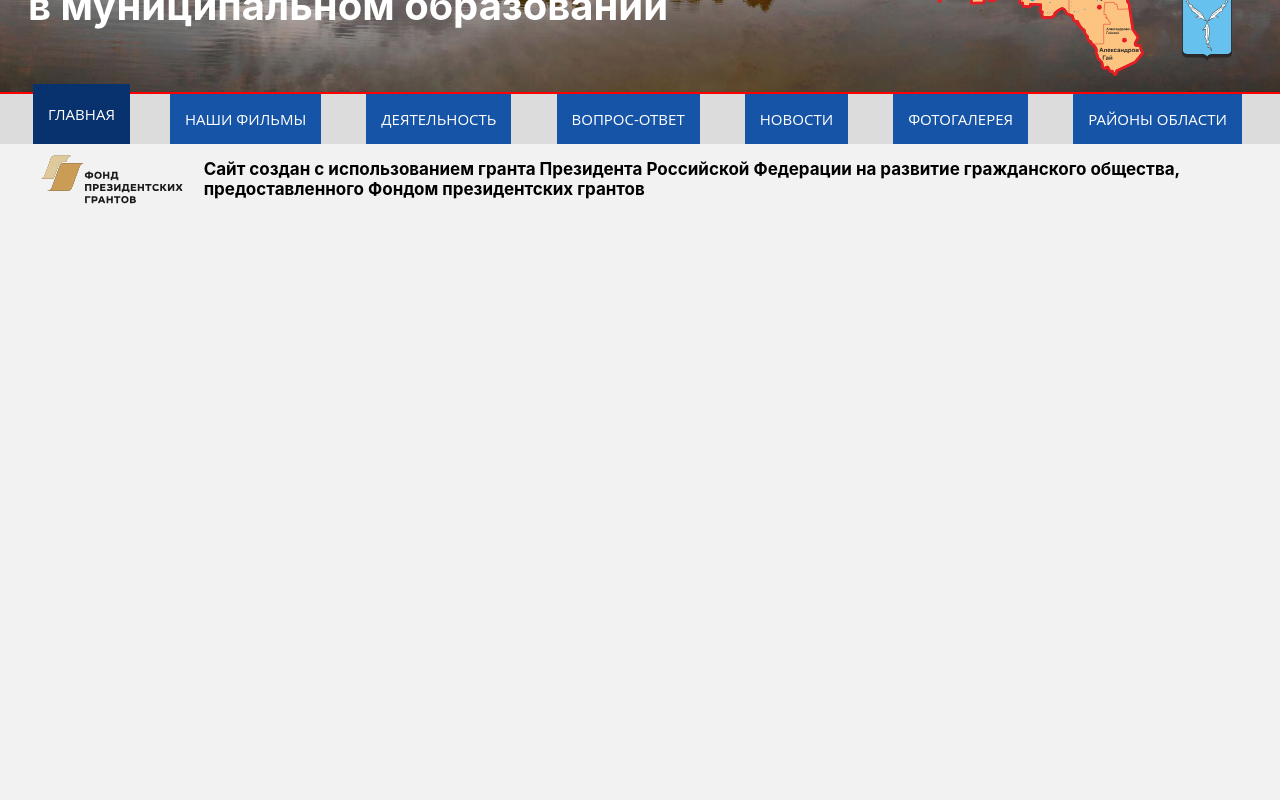
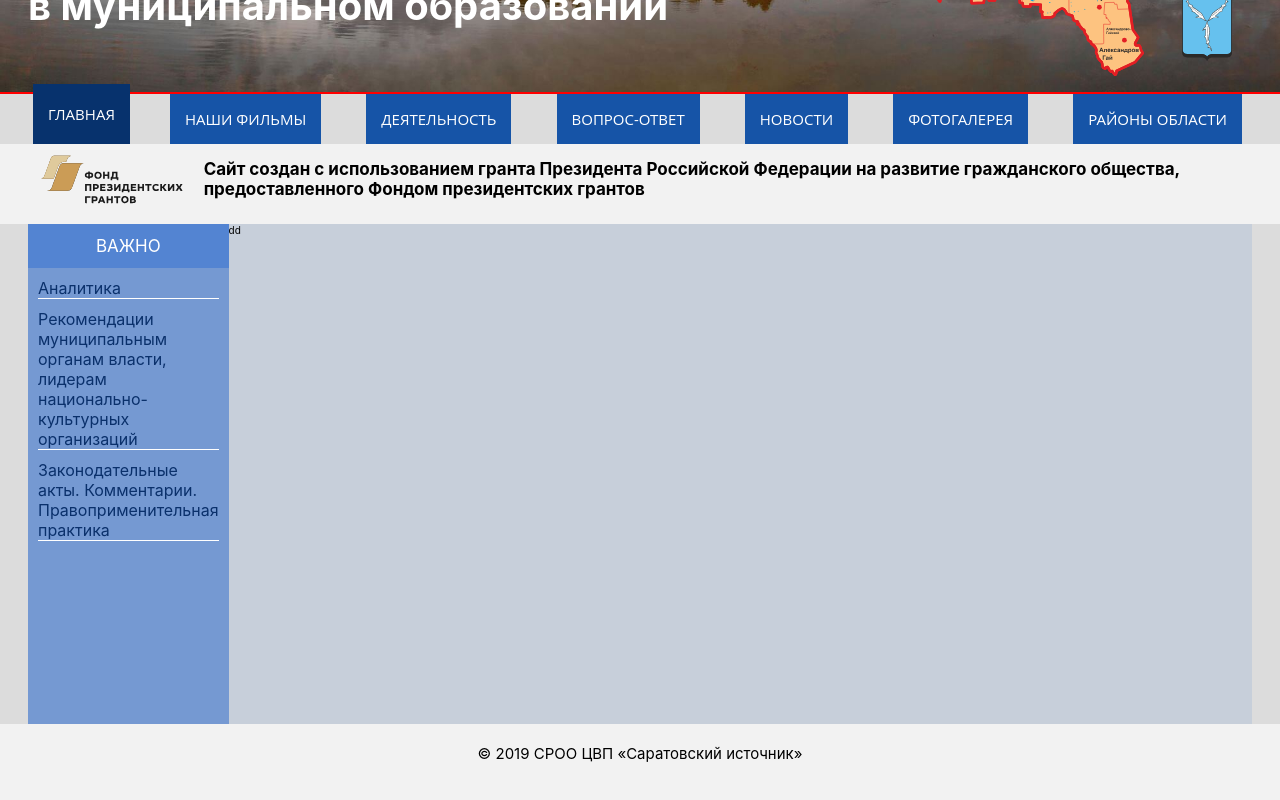
Before and after one commit to krikun1983/saristoch, a React (Create React App) app: page / in a window 1280 px wide. Shown: the part 308-1108 px from the top of the page. Before the commit the page ends 800 px from the top, so only its background shows below. Built offline with nearby package versions, Linux system fonts and the light colour scheme.

Commit message:
feat: add navbar

```diff
--- a/src/App.js
+++ b/src/App.js
@@ -3,6 +3,8 @@ import './App.css';
 import Header from './components/Header/Header';
 import Nav from './components/Nav/Nav';
 import Grant from './components/Grant/Grant';
+import Main from './components/Main/Main';
+import Footer from './components/Footer/Footer';
 
 const App = () => {
   return (
@@ -10,6 +12,8 @@ const App = () => {
       <Header />
       <Nav />
       <Grant />
+      <Main />
+      <Footer />
     </div>
   );
 }
--- /dev/null
+++ b/src/components/Footer/Footer.jsx
@@ -0,0 +1,14 @@
+import React from 'react';
+import s from './Footer.module.css';
+
+const Footer = () => {
+  return (
+    <footer className={s.footer}>
+      <div className={s.footer__block}>
+        <div className={s.footer__text}>© 2019 СРОО ЦВП «Саратовский источник»</div>
+      </div>
+    </footer>
+  );
+}
+
+export default Footer;
--- /dev/null
+++ b/src/components/Footer/Footer.module.css
@@ -0,0 +1,15 @@
+.footer {
+  width: 100%;
+  height: 8rem;
+  font-size: 1.5rem;
+}
+.footer__block {
+  width: 100%;
+  margin: 0 auto;
+  padding-top: 2rem;
+  max-width: 1224px;
+}
+
+.footer__text {
+  text-align: center;
+}
--- a/src/components/Grant/Grant.module.css
+++ b/src/components/Grant/Grant.module.css
@@ -1,6 +1,6 @@
 .grant {
   width: 100%;
-  height: 5rem;
+  height: 7rem;
 }
 
 .grant__block {
--- /dev/null
+++ b/src/components/Main/Content/Content.jsx
@@ -0,0 +1,14 @@
+import React from 'react';
+import s from './Content.module.css';
+
+const Content = () => {
+  return (
+    <div className={s.navbar}>
+      <div className={s.navbar__block}>
+        dd
+      </div>
+    </div>
+  );
+}
+
+export default Content;
--- /dev/null
+++ b/src/components/Main/Content/Content.module.css
@@ -0,0 +1,4 @@
+.navbar {
+  width: 100%;
+  background-color: rgba(117, 153, 210, 0.2);
+}
--- /dev/null
+++ b/src/components/Main/Main.jsx
@@ -0,0 +1,17 @@
+import React from 'react';
+import s from './Main.module.css';
+import Navbar from './Navbar/Navbar';
+import Content from './Content/Content';
+
+const Main = () => {
+  return (
+    <main className={s.main}>
+      <div className={s.main__block}>
+        <Navbar />
+        <Content />
+      </div>
+    </main>
+  );
+}
+
+export default Main;
--- /dev/null
+++ b/src/components/Main/Main.module.css
@@ -0,0 +1,13 @@
+.main {
+  width: 100%;
+  height: 50rem;
+  background-color: #DCDCDC;
+}
+
+.main__block {
+  width: 100%;
+  height: 100%;
+  max-width: 1224px;
+  margin: 0 auto;
+  display: flex;
+}
--- /dev/null
+++ b/src/components/Main/Navbar/Navbar.jsx
@@ -0,0 +1,19 @@
+import React from 'react';
+import s from './Navbar.module.css';
+
+const Navbar = () => {
+  return (
+    <div className={s.navbar}>
+      <div className={s.needs}>важно</div>
+      <div className={s.navbar__list}>
+        <ul>
+          <li className={s.navbar__item}><a href="#" className={s.navbar__link}>Аналитика</a></li>
+          <li className={s.navbar__item}><a href="#" className={s.navbar__link}>Рекомендации муниципальным органам власти, лидерам национально-культурных организаций</a></li>
+          <li className={s.navbar__item}><a href="#" className={s.navbar__link}>Законодательные акты. Комментарии. Правоприменительная практика</a></li>
+        </ul>
+      </div>
+    </div>
+  );
+}
+
+export default Navbar;
--- /dev/null
+++ b/src/components/Main/Navbar/Navbar.module.css
@@ -0,0 +1,38 @@
+.navbar {
+  width: 23rem;
+  background-color: #7599D2;
+}
+
+.needs {
+  padding: 1.2rem;
+  text-align: center;
+  background: #5384D2;
+  text-transform: uppercase;
+  color: white;
+  font-size: 1.7rem;
+}
+
+.navbar__list {
+  padding: 1rem;
+  font-size: 1.6rem;
+}
+
+.navbar__item {
+  cursor: pointer;
+  margin-bottom: 1rem;
+  border-bottom: 1px solid white;
+  list-style-type: none;
+}
+
+.navbar__link {
+  color: #0A306B;
+  text-decoration: none;
+}
+
+.navbar__link:hover {
+  color: white;
+}
+
+.navbar__link:active {
+  color: #FACE1C;
+}
```
